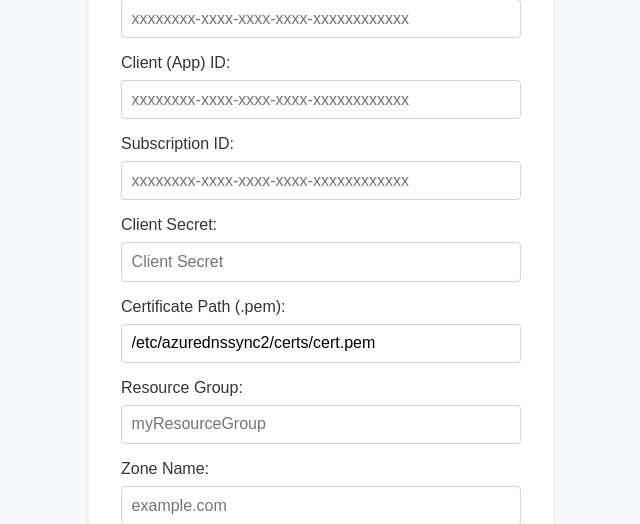
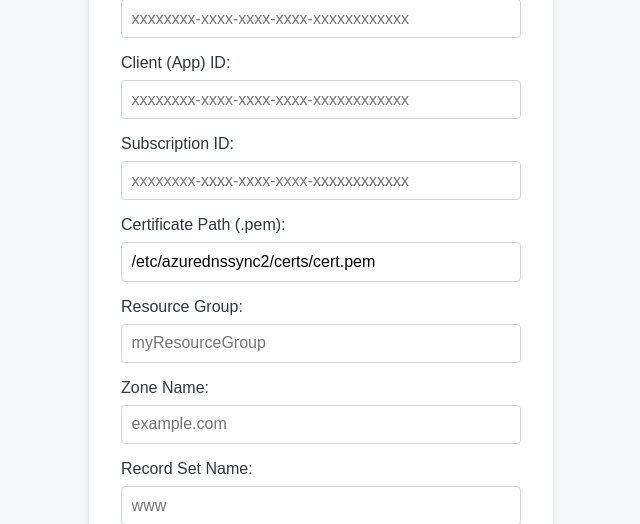
Before and after one commit to andrew-kemp/AzureDNSSyncv2.0, a Python web app: template app/templates/setup.html in a window 1280 px wide. Shown: the part 191-715 px from the top of the page, without its empty margins (319-959 px from the left). Run offline with Jinja, Linux system fonts and the light colour scheme; the template is opened without the code that fills it, so the values that code supplies are empty.

Commit message:
Update setup.html

```diff
--- a/app/templates/setup.html
+++ b/app/templates/setup.html
@@ -23,17 +23,12 @@
                    value="{{ request.form.subscription_id or '' }}"
                    placeholder="xxxxxxxx-xxxx-xxxx-xxxx-xxxxxxxxxxxx" required>
 
-            <label for="client_secret">Client Secret:</label>
-            <input type="password" name="client_secret" id="client_secret"
-                   value="{{ request.form.client_secret or '' }}"
-                   placeholder="Client Secret" required>
-
             <label for="certificate_path">Certificate Path (.pem):</label>
             <input type="text" name="certificate_path" id="certificate_path"
                    value="{{ request.form.certificate_path or '/etc/azurednssync2/certs/cert.pem' }}"
                    placeholder="/etc/azurednssync2/certs/cert.pem" required>
 
-            <!-- Certificate Password removed as requested -->
+            <!-- Certificate Password and Client Secret have been removed -->
 
             <label for="resource_group">Resource Group:</label>
             <input type="text" name="resource_group" id="resource_group"
```
